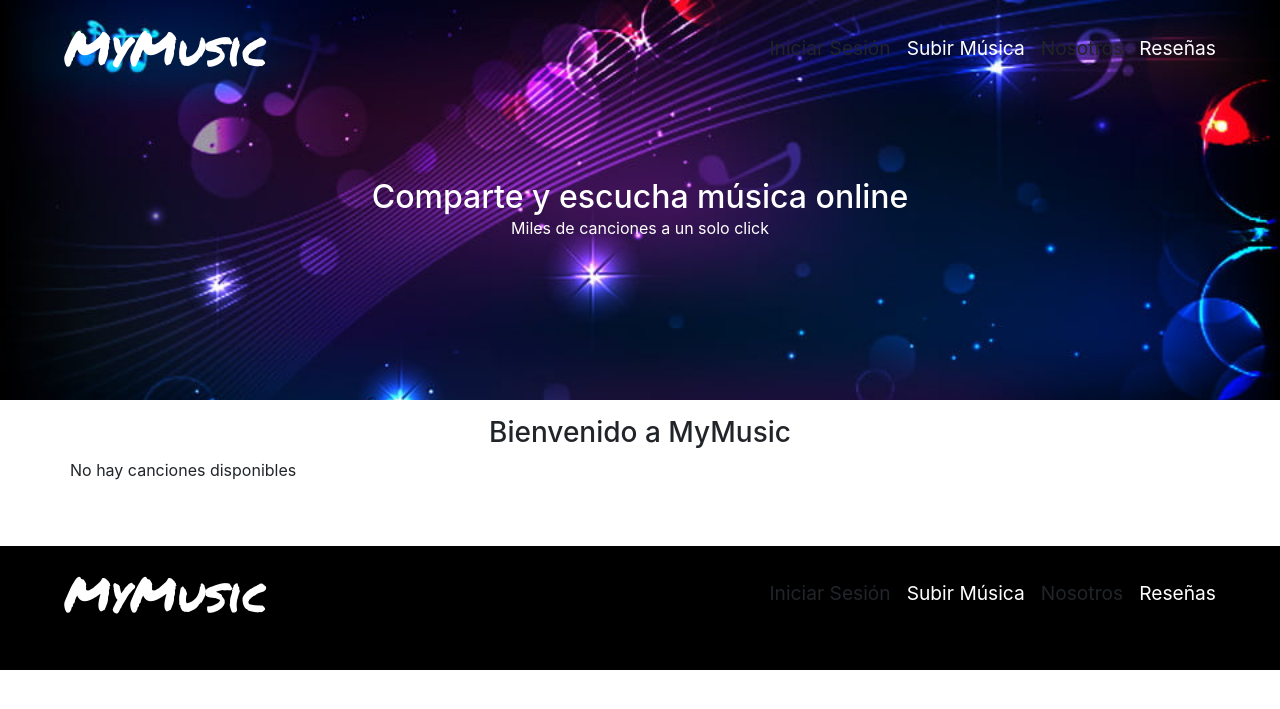
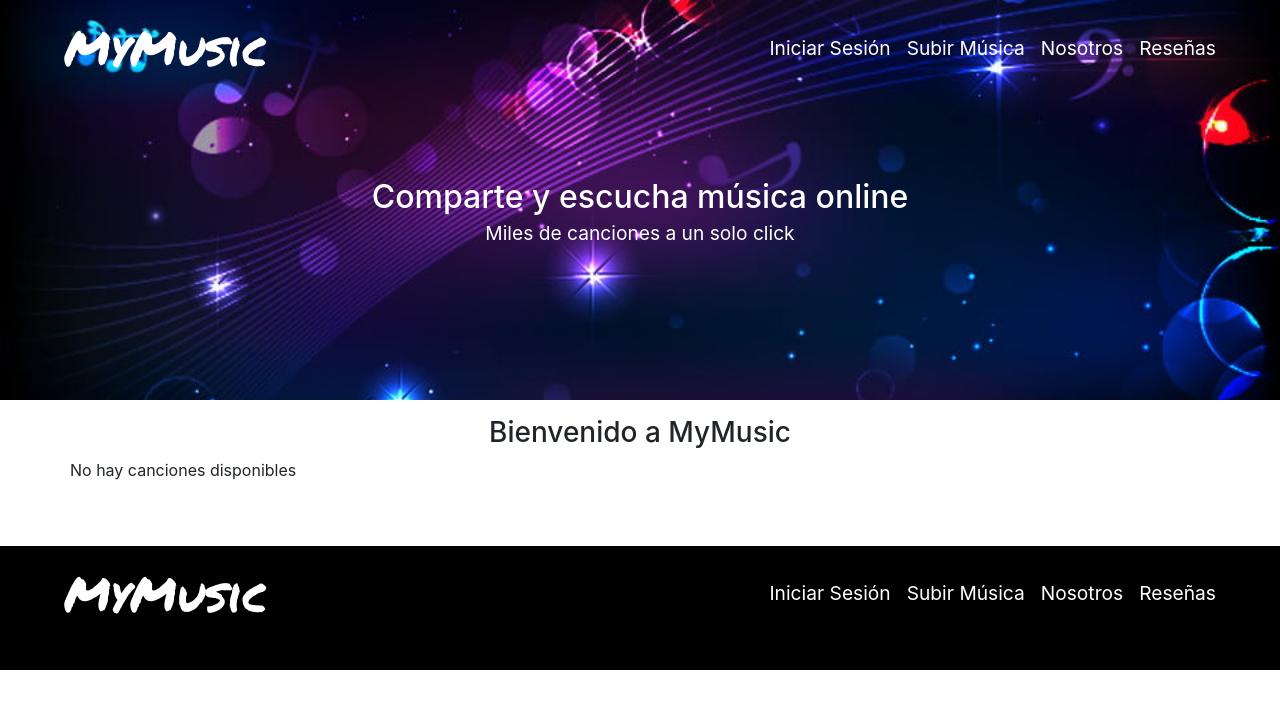
Before and after one commit to roby251/Tw_semestras, a PHP site: page /index.php in a window 1280 px wide. Shown: the top 709 px of the page. Run offline with PHP 8.4, Linux system fonts and the light colour scheme; data that the repository does not hold is empty.

Commit message:
unas weas de estilo

```diff
--- a/footer.php
+++ b/footer.php
@@ -1,14 +1,14 @@
 <footer class="footer">
     <div class="contenedor">
         <div class="barra">
-            <a href="index.php">
+            <a href="index.php" style="text-decoration: none; color: #fff;">
                 <h1 class="logo no-margin centrar-texto">MyMusic</h1>
             </a>
             <nav class="navegacion">
-                <a class="navegacion__enlace">Iniciar Sesión</a>
-                <a href="agregarMusic.php" class="navegacion__enlace">Subir Música</a>
-                <a class="navegacion__enlace">Nosotros</a>
-                <a href="resena.php" class="navegacion__enlace">Reseñas</a>
+                <a class="navegacion__enlace" style="text-decoration: none; color: #fff;">Iniciar Sesión</a>
+                <a href="agregarMusic.php" class="navegacion__enlace" style="text-decoration: none; color: #fff;">Subir Música</a>
+                <a class="navegacion__enlace" style="text-decoration: none; color: #fff;">Nosotros</a>
+                <a href="resena.php" class="navegacion__enlace" style="text-decoration: none; color: #fff;">Reseñas</a>
             </nav>
         </div>
     </div>
--- a/header.php
+++ b/header.php
@@ -1,19 +1,19 @@
 <header class="header">
     <div class="contenedor">
         <div class="barra">
-            <a href="index.php">
+            <a style="text-decoration: none; color: #fff;" href="index.php">
                 <h1 class="logo no-margin centrar-texto">MyMusic</h1>
             </a>
             <nav class="navegacion">
-                <a class="navegacion__enlace">Iniciar Sesión</a>
-                <a href="agregarMusic.php" class="navegacion__enlace">Subir Música</a>
-                <a class="navegacion__enlace">Nosotros</a>
-                <a href="resena.php" class="navegacion__enlace">Reseñas</a>
+                <a class="navegacion__enlace" style="text-decoration: none; color: #fff;">Iniciar Sesión</a>
+                <a href="agregarMusic.php" class="navegacion__enlace" style="text-decoration: none; color: #fff;">Subir Música</a>
+                <a class="navegacion__enlace" style="text-decoration: none; color: #fff;">Nosotros</a>
+                <a href="resena.php" class="navegacion__enlace" style="text-decoration: none; color: #fff;">Reseñas</a>
             </nav>
         </div>
     </div>
     <div class="header__texto centrar-texto">
         <h2 class="no-margin">Comparte y escucha música online</h2>
-        <p class="no-margin">Miles de canciones a un solo click</p>
+        <p class="no-margin" style="font-size: 1.2rem; line-height: 1.8;">Miles de canciones a un solo click</p>
     </div>
 </header>
```
